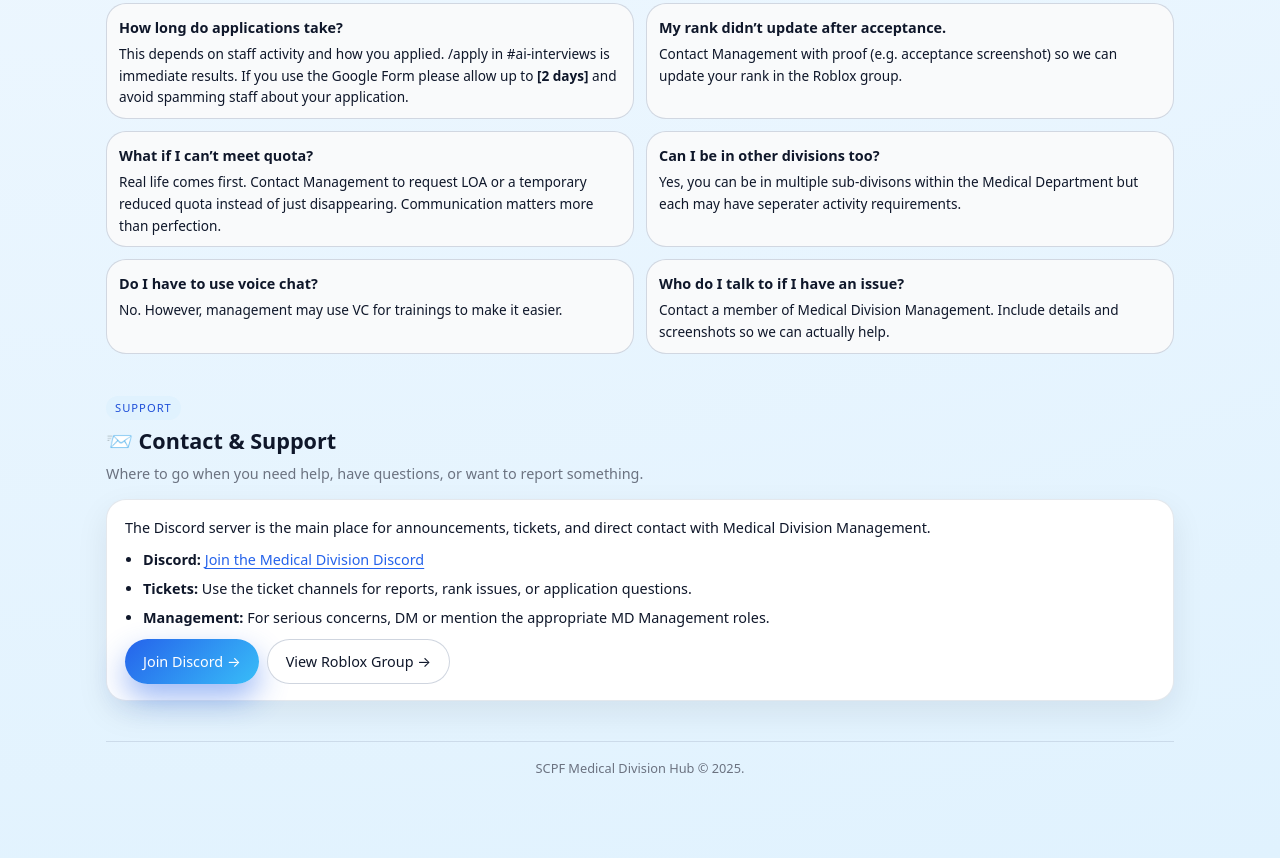
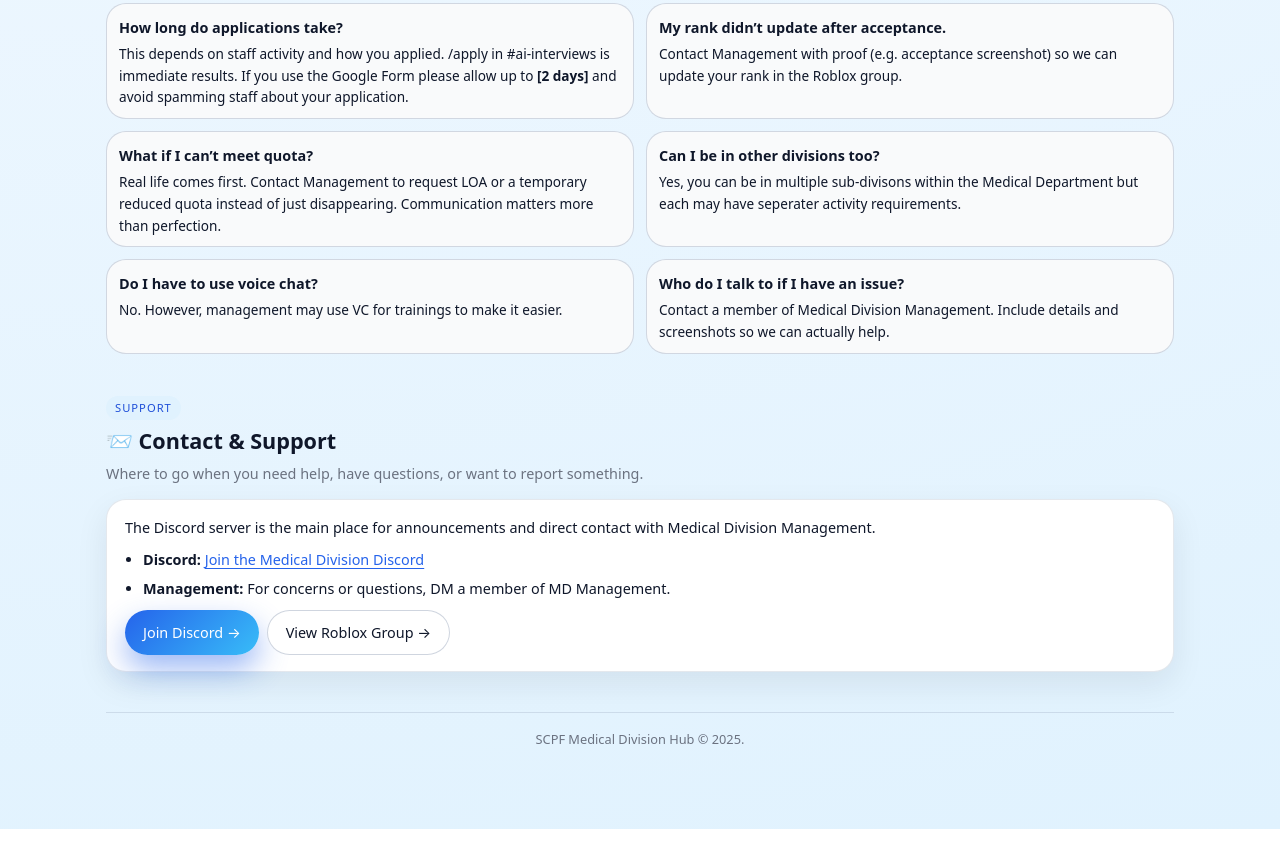
Before and after one commit to natedelrey/md-website, a plain HTML site: page index.html in a window 1280 px wide. Shown: the part 3126-3984 px from the top of the page. After the commit the page ends 3955 px from the top, so only its background shows below. Drawn offline with Linux system fonts and the light colour scheme.

Commit message:
Update contact section to direct DMs to management

```diff
--- a/index.html
+++ b/index.html
@@ -991,8 +991,7 @@
       </div>
       <div class="card">
         <p>
-          The Discord server is the main place for announcements, tickets, and direct contact with Medical Division
-          Management.
+          The Discord server is the main place for announcements and direct contact with Medical Division Management.
         </p>
         <ul class="list" style="margin-top: 8px;">
           <li>
@@ -1001,8 +1000,7 @@
               Join the Medical Division Discord
             </a>
           </li>
-          <li><strong>Tickets:</strong> Use the ticket channels for reports, rank issues, or application questions.</li>
-          <li><strong>Management:</strong> For serious concerns, DM or mention the appropriate MD Management roles.</li>
+          <li><strong>Management:</strong> For concerns or questions, DM a member of MD Management.</li>
         </ul>
         <div style="margin-top: 10px; display:flex; flex-wrap:wrap; gap:8px;">
           <a href="https://discord.gg/GWkEw9yxqM" class="btn-primary" target="_blank">Join Discord →</a>
```
